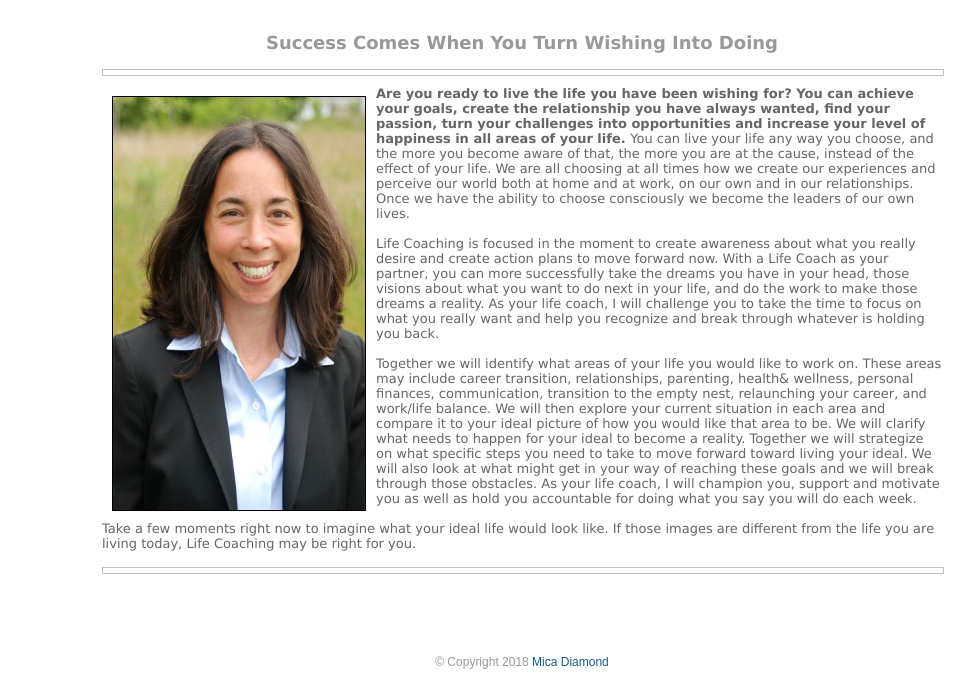
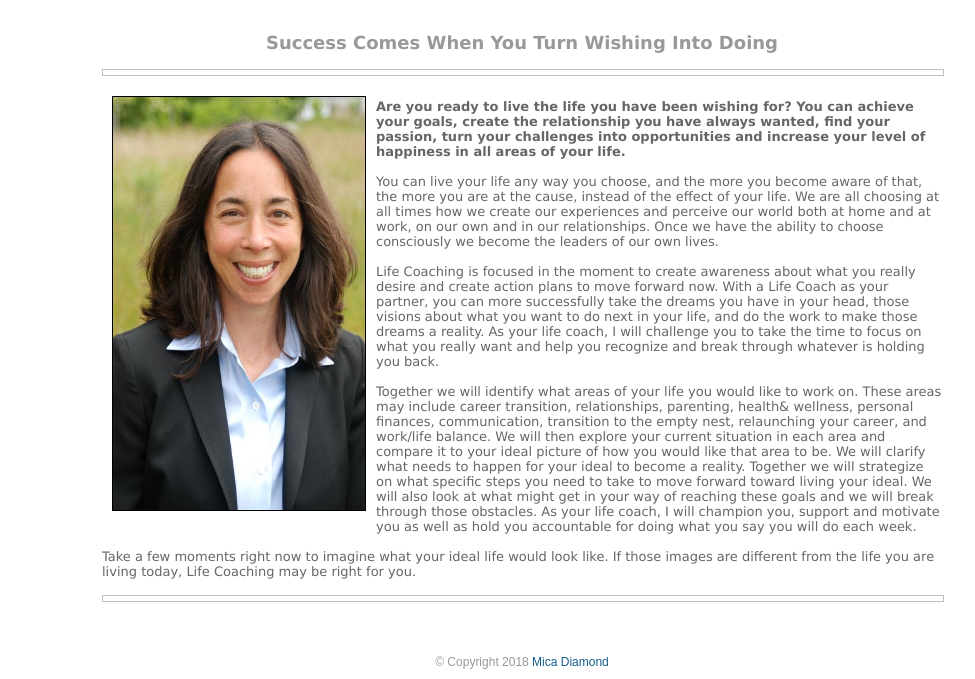
Before and after one commit to dcdspace/micadiamond, a plain HTML site: page index.html in a window 1280 px wide. Shown: the part 121-800 px from the top of the page, without its empty margins (118-1093 px from the left). Drawn offline with nearby package versions, Linux system fonts and the light colour scheme; a script that the page names is missing.

Commit message:
changed scaling

```diff
--- a/coolstyle.css
+++ b/coolstyle.css
@@ -5,6 +5,10 @@ BODY		{
 		padding: 0;
 		border: #FFFFFF 0px solid;
 		background-color: #FFFFFF;
+}
+html, body {
+	max-width: 100%;
+	overflow-x: hidden;
 }
 
 /* NON-MENU PAGE LINK COLORS */
--- a/index.html
+++ b/index.html
@@ -143,11 +143,11 @@
                         </p>
                             <hr class="page-splits"/>
                             <p align="left"><!-- START IMAGE:SIZE:270x402:POPUP:NO:ALIGN:LEFT:DONE --><img
-                                    src="sagharbor_060.jpg" ALIGN="LEFT"><!-- END IMAGE --><!-- Y --><font
+                                    src="sagharbor_060.jpg" ALIGN="LEFT"><br /><!-- END IMAGE --><!-- Y --><font
                                     size="2"><strong>Are you ready to live the life you have been wishing for? You can
                                 achieve your goals, create the relationship you have always wanted, find your passion,
                                 turn your challenges into opportunities and increase your level of happiness in all
-                                areas of your life. </strong></font><font size="2">You can live your life any way you
+                                areas of your life. </strong><br /><br /></font><font size="2">You can live your life any way you
                                 choose, and the more you become aware of that, the more you are at the cause, instead of
                                 the effect of your life. We are all choosing at all times how we create our experiences
                                 and perceive our world both at home and at work, on our own and in our relationships.
```
